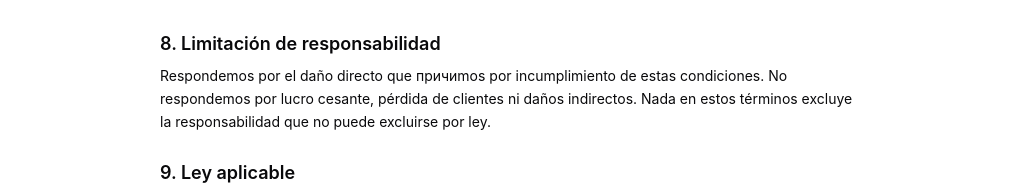
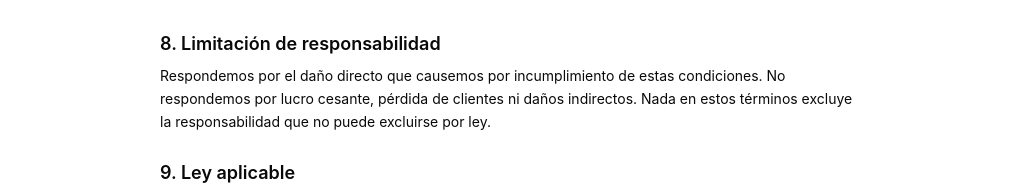
Before and after one commit to us3rm0n/iisar, a SvelteKit app: page /terminos in a window 1280 px wide. Shown: the part 1412-1597 px from the top of the page, without its empty margins (128-1151 px from the left). Built offline with nearby package versions, Linux system fonts and the light colour scheme; no server answers; the database is empty.

Commit message:
fix(legal): fix a corrupted word in the terms and stop opening internal links in a new tab

```diff
--- a/src/routes/(app)/terminos/+page.svelte
+++ b/src/routes/(app)/terminos/+page.svelte
@@ -1,6 +1,6 @@
 <script lang="ts">
 	import PageHeader from '$lib/components/page-header.svelte';
-	import { externalLink, site } from '$lib/site';
+	import { site } from '$lib/site';
 </script>
 
 <svelte:head>
@@ -101,7 +101,7 @@
 
 		<h3>8. Limitación de responsabilidad</h3>
 		<p>
-			Respondemos por el daño directo que причиmos por incumplimiento de estas condiciones. No
+			Respondemos por el daño directo que causemos por incumplimiento de estas condiciones. No
 			respondemos por lucro cesante, pérdida de clientes ni daños indirectos. Nada en estos términos
 			excluye la responsabilidad que no puede excluirse por ley.
 		</p>
@@ -115,8 +115,8 @@
 		<h3>10. Contacto</h3>
 		<p>
 			Preguntas o reclamos: <a href="mailto:{site.contactEmail}">{site.contactEmail}</a>. Conoce
-			<a href="/privacidad" {...externalLink}>cómo tratamos tus datos</a> o
-			<a href="/contacto" {...externalLink}>escríbenos</a>.
+			<a href="/privacidad">cómo tratamos tus datos</a> o
+			<a href="/contacto">escríbenos</a>.
 		</p>
 	</div>
 </div>
```
